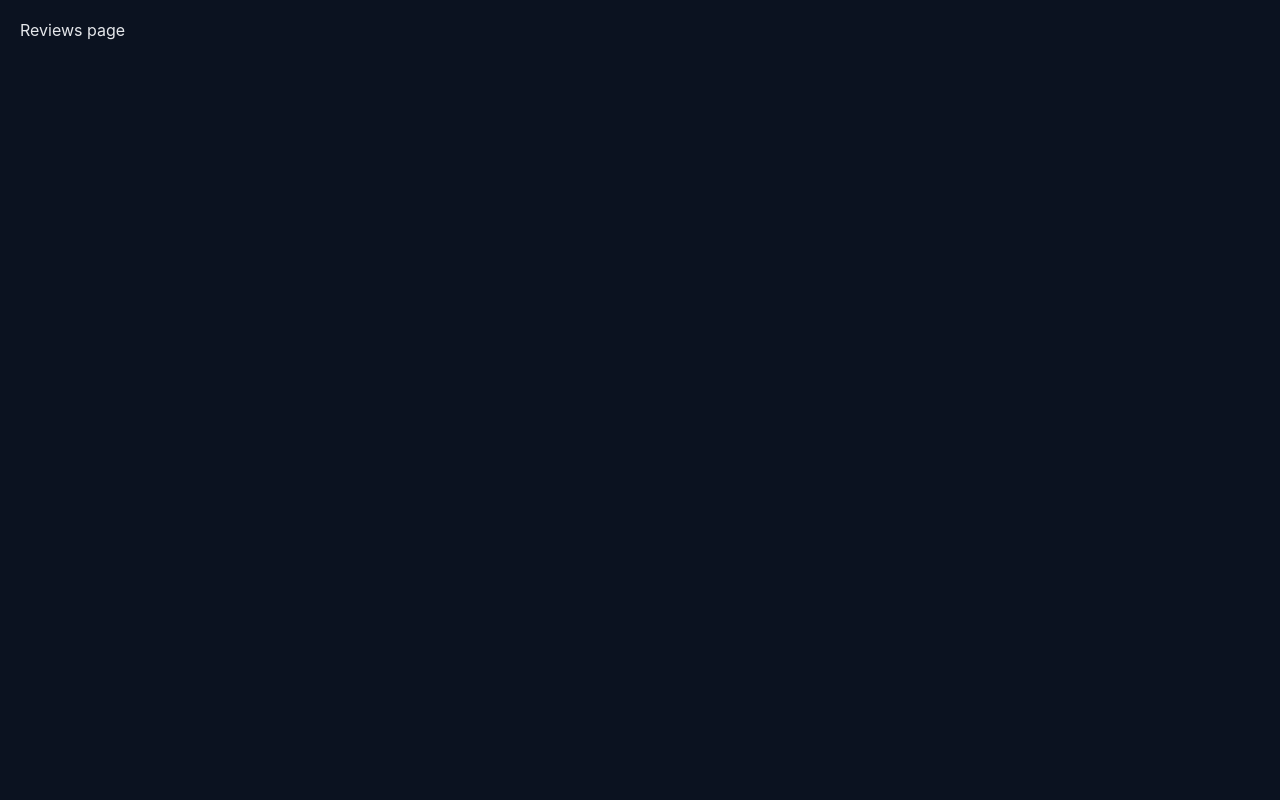
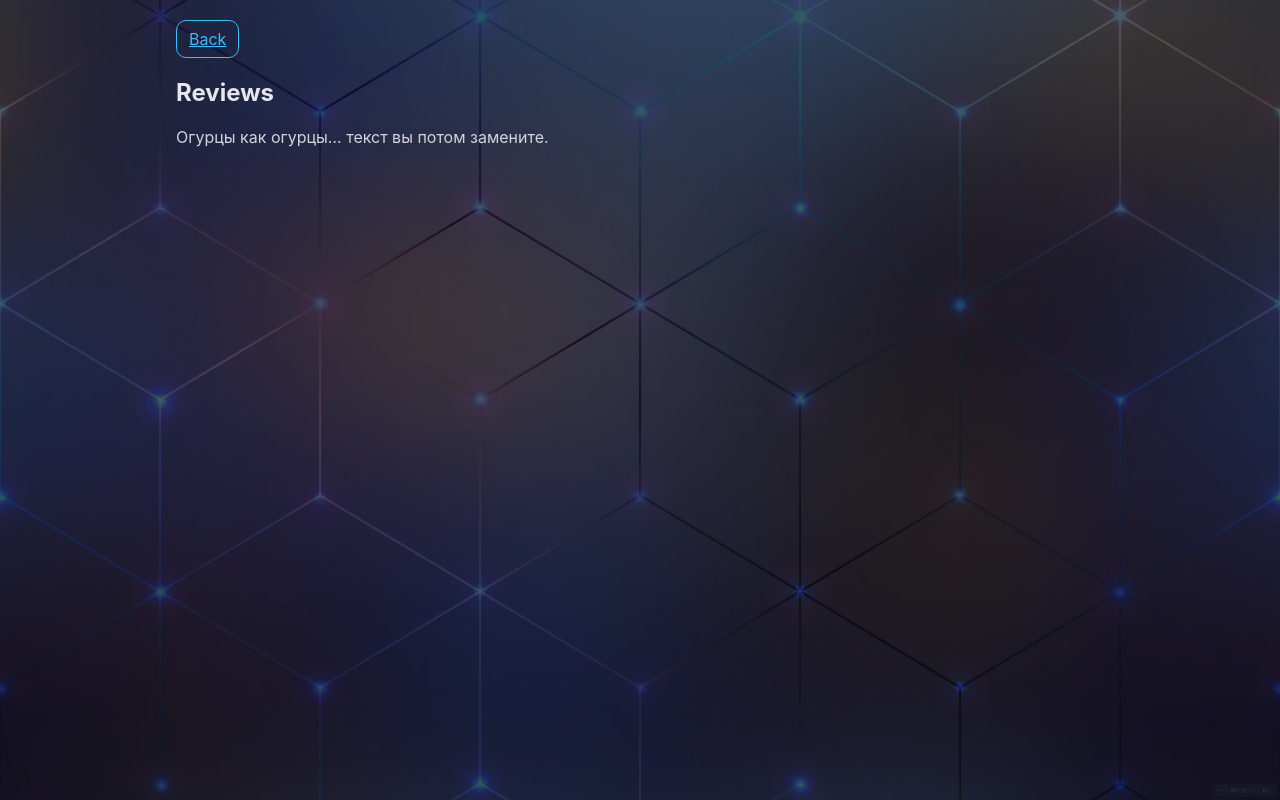
Before and after one commit to Jorgor-prog/LOVE_MUST_BE_FREE_v2, a Next.js app: page /reviews in a window 1280 px wide. Built offline with nearby package versions, Linux system fonts and the light colour scheme.

Commit message:
Update page.tsx

```diff
--- a/app/reviews/page.tsx
+++ b/app/reviews/page.tsx
@@ -1 +1,20 @@
-export default function Reviews(){ return <div style={{padding:20,color:'#e5e7eb',background:'#0b1220',minHeight:'100vh'}}>Reviews page</div> }
+'use client';
+import Image from 'next/image';
+import { useEffect } from 'react';
+
+export default function ReviewsPage(){
+  useEffect(()=>{ document.body.style.background = '#0b1220'; return ()=>{ document.body.style.background=''; };},[]);
+  return (
+    <div style={{minHeight:'100vh', position:'relative', color:'#e5e7eb'}}>
+      <Image src="/images/Background_1.webp" alt="" fill style={{objectFit:'cover', opacity:.3, filter:'blur(3%)'}}/>
+      <div style={{position:'relative', zIndex:1, maxWidth:960, margin:'0 auto', padding:'20px 16px'}}>
+        <div style={{display:'flex', alignItems:'center', justifyContent:'space-between', marginBottom:12}}>
+          <a href="/dashboard" className="btn" style={{borderColor:'#38bdf8', color:'#38bdf8'}}>Back</a>
+          <div style={{width:80}}/>
+        </div>
+        <h2>Reviews</h2>
+        <div style={{opacity:.9}}>Огурцы как огурцы… текст вы потом замените.</div>
+      </div>
+    </div>
+  );
+}
```
